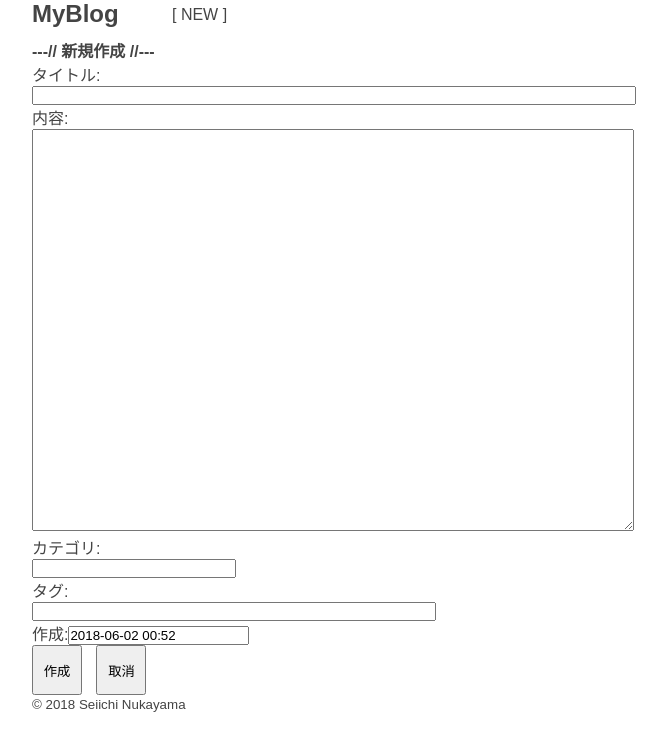
After one commit to SeiichiN/myblog-easy, a PHP site: page /inputBlog.php in a window 1280 px wide. The commit adds this page. Shown: the top 751 px of the page, without its empty margins (208-875 px from the left). Run offline with PHP 8.4, Linux system fonts and the light colour scheme.

Commit message:
更新処理までできた。

```diff
--- a/header.php
+++ b/header.php
@@ -9,5 +9,9 @@
         <div id="wrap">
             <header>
                 <h1>MyBlog</h1>
+                <div class="newBlog"><a href="inputBlog.php">[ NEW ]</a></div>
             </header>
+            <div class="notice">
+                <?php if (!empty($_GET['msg'])) echo $_GET['msg']; ?>
+            </div>
             <article>
--- /dev/null
+++ b/inputBlog.php
@@ -0,0 +1,29 @@
+<?php // inputBlog.php
+require_once 'mylib.php';
+
+require_once 'header.php';
+?>
+
+<h1 class="inputBlog-h1">新規作成</h1>
+<form action="insertBlog.php" method="post">
+    <label for="form-title">タイトル:</label><br>
+    <input type="text" name="title" id="form-title" required><br>
+
+    <label for="form-body">内容:</label><br>
+    <textarea name="body" id="form-body" required></textarea><br>
+
+    <label for="form-category">カテゴリ:</label><br>
+    <input type="text" name="category" id="form-category" required><br>
+
+    <label for="form-tag">タグ:</label><br>
+    <input type="text" name="tag" id="form-tag" required><br>
+
+    作成:<input type="text" name="date" id="form-date"
+                value="<?php echo date("Y-m-d H:i"); ?>"><br>
+
+    <input type="submit" value="作成" id="form-submit">
+    <a href="manageBlog.php" id="form-cancel">
+        <button type="button">取消</button></a>
+</form>
+
+<?php require_once 'footer.php'; ?>
--- a/myblog.css
+++ b/myblog.css
@@ -31,6 +31,21 @@ body {
     width: 800px;
     margin: 0 auto;
 }
+
+/* ================ ヘッダー ================== */
+header {
+    position: relative;
+    margin-bottom: 10px;
+}
+header .newBlog {
+    position: absolute;
+    top: 6px;
+    left: 140px;
+}
+header h1 {
+    font-size: 1.5em;
+}
+
 
 /* ========== manageBlog.php =========== */
 .manageBlog .id {
@@ -79,3 +94,61 @@ body {
     border: solid 1px #aaa;
     margin-bottom: 5px;
 }
+.single-page .date {
+    float: right;
+}
+.single-page .id {
+    float: right;
+    display: none;
+}
+.single-page .editThis {
+    float: right;
+}
+.single-page .editThis button {
+    background: none;
+    border: none;
+    cursor: pointer;
+}
+.single-page .editThis button:hover img {
+    opacity: 0.7;
+    width: 120%;
+}
+
+
+/* ================== inputBlog.php ================== */
+.inputBlog-h1 {
+    font-size: 1em;
+}
+.inputBlog-h1:before {
+    content: "---// ";
+}
+.inputBlog-h1:after {
+    content: " //---";
+}
+#form-title {
+    width: 600px;
+}
+#form-body {
+    width: 600px;
+    height: 400px;
+}
+#form-category {
+    width: 200px;
+}
+#form-tag {
+    width: 400px;
+}
+#form-submit {
+    width: 50px;
+    height: 50px;
+    cursor: pointer;
+    margin-right: 10px;
+}
+#form-cancel {
+    display: inline-block;
+}
+#form-cancel button {
+    width: 50px;
+    height: 50px;
+    cursor: pointer;
+}
```
Also changed, not shown: editBlog.php (added, +53 -0 lines), insertBlog.php (added, +46 -0 lines), showBlog.php (+7 -0 lines), blog.db, img/pencil.png (added), img/trash.png (added), 1 other file.
